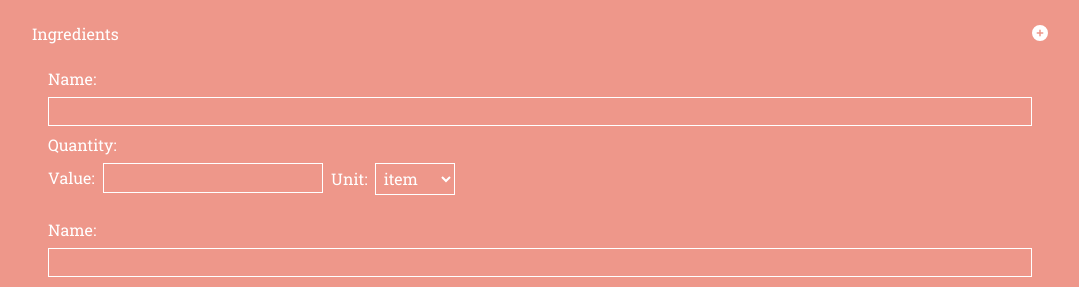
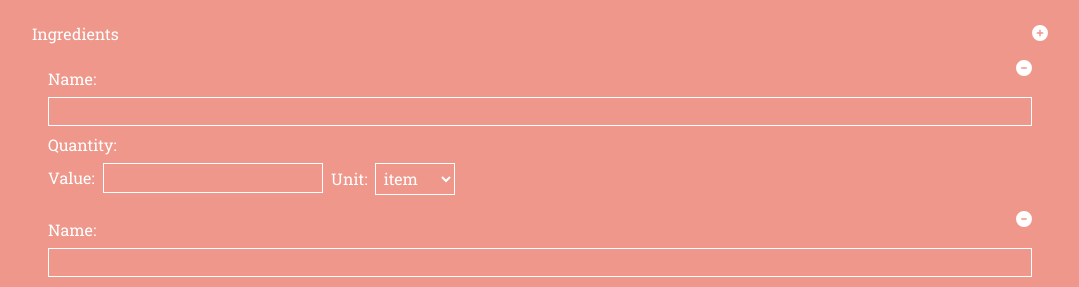
Before and after one commit to nchomeldoe/nats-cookbook, a React (Create React App) app: page /new in a window 1280 px wide. Shown: the part 342-629 px from the top of the page, without its empty margins (96-1175 px from the left). Built offline with nearby package versions, Linux system fonts and the light colour scheme.

Commit message:
refactoring recipe form to be able to update as well as post

```diff
--- a/src/components/Ingredient/Ingredient.jsx
+++ b/src/components/Ingredient/Ingredient.jsx
@@ -1,7 +1,7 @@
 import "./Ingredient.scss";
 
 const Ingredient = ({ name, value, unit }) => {
-  if (value != 1) {
+  if (value !== 1) {
     switch (unit) {
       case "cup":
         unit = "cups";
@@ -36,7 +36,7 @@ const Ingredient = ({ name, value, unit }) => {
     }
   }
 
-  if (unit == "item") {
+  if (unit === "item") {
     unit = "";
   }
 
--- a/src/components/IngredientFormItem/IngredientFormItem.jsx
+++ b/src/components/IngredientFormItem/IngredientFormItem.jsx
@@ -3,32 +3,36 @@ import { faCircleMinus } from "@fortawesome/free-solid-svg-icons";
 import "./IngredientFormItem.scss";
 
 const IngredientFormItem = ({
-  handleRemoveIngredientFormItem,
-  id,
-  ingredientFormItems,
+  // handleRemoveIngredientFormItem,
+  // id,
+  // ingredientFormItems,
+  data,
 }) => {
-  const position = ingredientFormItems.findIndex((item) => item.id == id);
+  // const position = ingredientFormItems.findIndex((item) => item.id === id);
+  // console.log(position);
+  console.log(data.ingredient);
   return (
     <div className="ingredient-form-item">
       <div className="ingredient-form-item__name-heading">
         <label className="ingredient-form-item__label" htmlFor="ingredientName">
           Name:
         </label>
-        {position > 1 && (
-          <FontAwesomeIcon
-            className="ingredient-form-item__icon"
-            icon={faCircleMinus}
-            onClick={() => {
-              handleRemoveIngredientFormItem(id);
-            }}
-          />
-        )}
+        {/* {position > 1 && ( */}
+        <FontAwesomeIcon
+          className="ingredient-form-item__icon"
+          icon={faCircleMinus}
+          // onClick={() => {
+          //   handleRemoveIngredientFormItem(id);
+          // }}
+        />
+        {/* )} */}
       </div>
       <input
         className="ingredient-form-item__input ingredient-form-item__input--text"
         type="text"
         id="ingredientName"
         name="ingredientName"
+        defaultValue={data && data.ingredient.name}
         required
       />
       <fieldset className="ingredient-form-item__fieldset">
@@ -46,6 +50,7 @@ const IngredientFormItem = ({
               type="number"
               id="quantityValue"
               name="quantityValue"
+              defaultValue={data && data.quantity.value}
               required
             />
           </div>
@@ -60,6 +65,7 @@ const IngredientFormItem = ({
               className="ingredient-form-item__input ingredient-form-item__input--select"
               name="quantityUnit"
               id="quantityUnit"
+              defaultValue={data && data.quantity.unit}
             >
               <option>item</option>
               <option>mg</option>
--- a/src/components/RecipeCard/RecipeCard.jsx
+++ b/src/components/RecipeCard/RecipeCard.jsx
@@ -24,7 +24,7 @@ const RecipeCard = ({ recipe, deleteRecipe }) => {
           {name} <span className="recipe-card__serves">(serves {serves})</span>
         </h3>
         <div className="recipe-card__icons">
-          <Link to={`/update/${id}`}>
+          <Link to={`/update/${id}`} state={{ recipe: recipe }}>
             <FontAwesomeIcon
               icon={faPenToSquare}
               className="
--- a/src/components/RecipeForm/RecipeForm.jsx
+++ b/src/components/RecipeForm/RecipeForm.jsx
@@ -1,113 +1,38 @@
 import { useState } from "react";
-import { useNavigate } from "react-router-dom";
+
 import { FontAwesomeIcon } from "@fortawesome/react-fontawesome";
 import { faCirclePlus } from "@fortawesome/free-solid-svg-icons";
 import IngredientFormItem from "../IngredientFormItem/IngredientFormItem";
 import Button from "../Button/Button";
 import "./RecipeForm.scss";
 
-const RecipeForm = () => {
-  const [ingredientFormItems, setIngredientFormItems] = useState([
-    { id: 1 },
-    { id: 2 },
-  ]);
-  const navigate = useNavigate();
+const RecipeForm = ({ initialValues, handleSubmit }) => {
+  const [formValues, setFormValues] = useState(initialValues);
 
-  const handleAddIngredientFormItem = () => {
-    setIngredientFormItems((currState) => {
-      const tempIngredientFormItems = [...currState];
-      tempIngredientFormItems.push({
-        id: tempIngredientFormItems[tempIngredientFormItems.length - 1].id + 1,
-      });
-      return tempIngredientFormItems;
-    });
-  };
+  console.log(formValues.ingredientsAndQuantities);
 
-  const handleRemoveIngredientFormItem = (id) => {
-    setIngredientFormItems((currState) => {
-      const tempIngredientFormItems = [...currState];
-      if (tempIngredientFormItems.length == 2) {
-        return tempIngredientFormItems;
-      }
-      const filteredIngredientFormItems = tempIngredientFormItems.filter(
-        (item) => item.id != id,
-      );
-      return filteredIngredientFormItems;
-    });
-  };
+  // const handleAddIngredientFormItem = () => {
+  //   setIngredientFormItems((currState) => {
+  //     const tempIngredientFormItems = [...currState];
+  //     tempIngredientFormItems.push({
+  //       id: tempIngredientFormItems[tempIngredientFormItems.length - 1].id + 1,
+  //     });
+  //     return tempIngredientFormItems;
+  //   });
+  // };
 
-  const getDataFromForm = (e) => {
-    const recipeName =
-      e.target.recipeName.value[0].toUpperCase() +
-      e.target.recipeName.value
-        .substring(1, e.target.recipeName.value.length)
-        .toLowerCase();
-    const serves = e.target.serves.value;
-    const description = e.target.description.value
-      .split(". ")
-      .map((sentence) => {
-        if (sentence[sentence.length - 1] != ".") {
-          sentence += ".";
-        }
-        return (
-          sentence[0].toUpperCase() +
-          sentence.substring(1, sentence.length).toLowerCase()
-        );
-      });
-    const cuisine =
-      e.target.cuisine.value[0].toUpperCase() +
-      e.target.cuisine.value
-        .substring(1, e.target.recipeName.value.length)
-        .toLowerCase();
-    const ingredientsAndQuantities = [];
-    e.target.ingredientName.forEach((name) => {
-      const ingredientDetails = {
-        ingredient: { name: "" },
-        quantity: { unit: "", value: "" },
-      };
-      ingredientDetails.ingredient.name = name.value;
-      ingredientsAndQuantities.push(ingredientDetails);
-    });
-    e.target.quantityUnit.forEach((unit, index) => {
-      ingredientsAndQuantities[index].quantity.unit = unit.value;
-    });
-    e.target.quantityValue.forEach((quantityValue, index) => {
-      ingredientsAndQuantities[index].quantity.value = quantityValue.value;
-    });
-    const fullRecipeData = {
-      serves: serves,
-      name: recipeName,
-      description: description,
-      createdBy: "Nat",
-      cuisine: cuisine,
-      ingredientsAndQuantities: ingredientsAndQuantities,
-    };
-    return fullRecipeData;
-  };
-
-  const postRecipe = async (recipeData) => {
-    try {
-      const response = await fetch(`http://localhost:8080/cookbook/recipe`, {
-        method: "POST",
-        body: JSON.stringify(recipeData),
-        headers: {
-          Accept: "application/json",
-          "Content-Type": "application/json",
-        },
-      });
-      if (!response.ok) {
-        throw new Error(response.status + " error with request");
-      }
-      navigate("/");
-    } catch (error) {
-      return error.message;
-    }
-  };
-
-  const handleSubmit = async (e) => {
-    e.preventDefault();
-    await postRecipe(getDataFromForm(e));
-  };
+  // const handleRemoveIngredientFormItem = (id) => {
+  //   setIngredientFormItems((currState) => {
+  //     const tempIngredientFormItems = [...currState];
+  //     if (tempIngredientFormItems.length === 2) {
+  //       return tempIngredientFormItems;
+  //     }
+  //     const filteredIngredientFormItems = tempIngredientFormItems.filter(
+  //       (item) => item.id !== id,
+  //     );
+  //     return filteredIngredientFormItems;
+  //   });
+  // };
 
   return (
     <form className="recipe-form" onSubmit={handleSubmit}>
@@ -119,6 +44,7 @@ const RecipeForm = () => {
         type="text"
         id="recipeName"
         name="recipeName"
+        defaultValue={initialValues && initialValues.name}
         required
       />
       <label className="recipe-form__label" htmlFor="serves">
@@ -129,6 +55,7 @@ const RecipeForm = () => {
         type="number"
         id="serves"
         name="serves"
+        defaultValue={initialValues && initialValues.serves}
         required
       />
       <fieldset className="recipe-form__fieldset">
@@ -138,16 +65,11 @@ const RecipeForm = () => {
             <FontAwesomeIcon
               className="recipe-form__icon"
               icon={faCirclePlus}
-              onClick={handleAddIngredientFormItem}
+              // onClick={handleAddIngredientFormItem}
             />
           </div>
-          {ingredientFormItems.map((item) => (
-            <IngredientFormItem
-              key={item.id}
-              id={item.id}
-              handleRemoveIngredientFormItem={handleRemoveIngredientFormItem}
-              ingredientFormItems={ingredientFormItems}
-            />
+          {formValues.ingredientsAndQuantities.map((item, id) => (
+            <IngredientFormItem key={`${item}-${id}`} data={item} />
           ))}
         </div>
       </fieldset>
@@ -158,6 +80,7 @@ const RecipeForm = () => {
         className="recipe-form__input recipe-form__input--textarea"
         id="description"
         name="description"
+        defaultValue={initialValues && initialValues.description.join(" ")}
         required
       />
       <label className="recipe-form__label" htmlFor="cuisine">
@@ -168,6 +91,7 @@ const RecipeForm = () => {
         type="text"
         id="cuisine"
         name="cuisine"
+        defaultValue={initialValues && initialValues.cuisine}
         required
       />
       <div className="recipe-form__buttons-container">
--- a/src/containers/NewRecipe/NewRecipe.jsx
+++ b/src/containers/NewRecipe/NewRecipe.jsx
@@ -1,11 +1,105 @@
+import { useNavigate } from "react-router-dom";
 import "./NewRecipe.scss";
 import RecipeForm from "../../components/RecipeForm/RecipeForm";
 
 const NewRecipe = () => {
+  const navigate = useNavigate();
+
+  const initialValues = {
+    id: "",
+    serves: "",
+    name: "",
+    description: [],
+    createdBy: "Nat",
+    ingredientsAndQuantities: [
+      {
+        ingredient: { name: "" },
+        quantity: { unit: "", value: "" },
+      },
+      {
+        ingredient: { name: "" },
+        quantity: { unit: "", value: "" },
+      },
+    ],
+    cuisine: "",
+  };
+
+  const getDataFromForm = (e) => {
+    const recipeName =
+      e.target.recipeName.value[0].toUpperCase() +
+      e.target.recipeName.value
+        .substring(1, e.target.recipeName.value.length)
+        .toLowerCase();
+    const serves = e.target.serves.value;
+    const description = e.target.description.value
+      .split(". ")
+      .map((sentence) => {
+        if (sentence[sentence.length - 1] !== ".") {
+          sentence += ".";
+        }
+        return (
+          sentence[0].toUpperCase() +
+          sentence.substring(1, sentence.length).toLowerCase()
+        );
+      });
+    const cuisine =
+      e.target.cuisine.value[0].toUpperCase() +
+      e.target.cuisine.value
+        .substring(1, e.target.recipeName.value.length)
+        .toLowerCase();
+    const ingredientsAndQuantities = [];
+    e.target.ingredientName.forEach((name) => {
+      const ingredientDetails = {
+        ingredient: { name: "" },
+        quantity: { unit: "", value: "" },
+      };
+      ingredientDetails.ingredient.name = name.value;
+      ingredientsAndQuantities.push(ingredientDetails);
+    });
+    e.target.quantityUnit.forEach((unit, index) => {
+      ingredientsAndQuantities[index].quantity.unit = unit.value;
+    });
+    e.target.quantityValue.forEach((quantityValue, index) => {
+      ingredientsAndQuantities[index].quantity.value = quantityValue.value;
+    });
+    const fullRecipeData = {
+      serves: serves,
+      name: recipeName,
+      description: description,
+      createdBy: "Nat",
+      cuisine: cuisine,
+      ingredientsAndQuantities: ingredientsAndQuantities,
+    };
+    return fullRecipeData;
+  };
+
+  const postRecipe = async (recipeData) => {
+    try {
+      const response = await fetch(`http://localhost:8080/cookbook/recipe`, {
+        method: "POST",
+        body: JSON.stringify(recipeData),
+        headers: {
+          Accept: "application/json",
+          "Content-Type": "application/json",
+        },
+      });
+      if (!response.ok) {
+        throw new Error(response.status + " error with request");
+      }
+      navigate("/");
+    } catch (error) {
+      return error.message;
+    }
+  };
+
+  const handleSubmit = async (e) => {
+    e.preventDefault();
+    await postRecipe(getDataFromForm(e));
+  };
   return (
     <div className="new-recipe">
       <h2 className="new-recipe__header">Add a new recipe:</h2>
-      <RecipeForm />
+      <RecipeForm initialValues={initialValues} handleSubmit={handleSubmit} />
     </div>
   );
 };
--- a/src/containers/RecipeCardContainer/RecipeCardContainer.jsx
+++ b/src/containers/RecipeCardContainer/RecipeCardContainer.jsx
@@ -29,7 +29,7 @@ const RecipeCardContainer = () => {
       if (!response.ok) {
         throw new Error(response.status + " error with request");
       }
-      const updatedRecipes = recipes.filter((recipe) => recipe.id != recipeId);
+      const updatedRecipes = recipes.filter((recipe) => recipe.id !== recipeId);
       setRecipes(updatedRecipes);
     } catch (error) {
       return error.message;
--- a/src/containers/UpdateRecipe/UpdateRecipe.jsx
+++ b/src/containers/UpdateRecipe/UpdateRecipe.jsx
@@ -1,7 +1,19 @@
+import { useLocation } from "react-router-dom";
+
 import "./UpdateRecipe.scss";
+import RecipeForm from "../../components/RecipeForm/RecipeForm";
+
+const handleSubmit = console.log("handling submit");
 
 const UpdateRecipe = () => {
-  return <div>UpdateRecipe</div>;
+  const location = useLocation();
+  const { recipe } = location.state;
+  return (
+    <div className="update-recipe">
+      <h2 className="update-recipe__header">Edit your recipe:</h2>
+      <RecipeForm initialValues={recipe} handleSubmit={handleSubmit} />
+    </div>
+  );
 };
 
 export default UpdateRecipe;
```
Also changed, not shown: src/containers/UpdateRecipe/UpdateRecipe.scss (+14 -0 lines).
